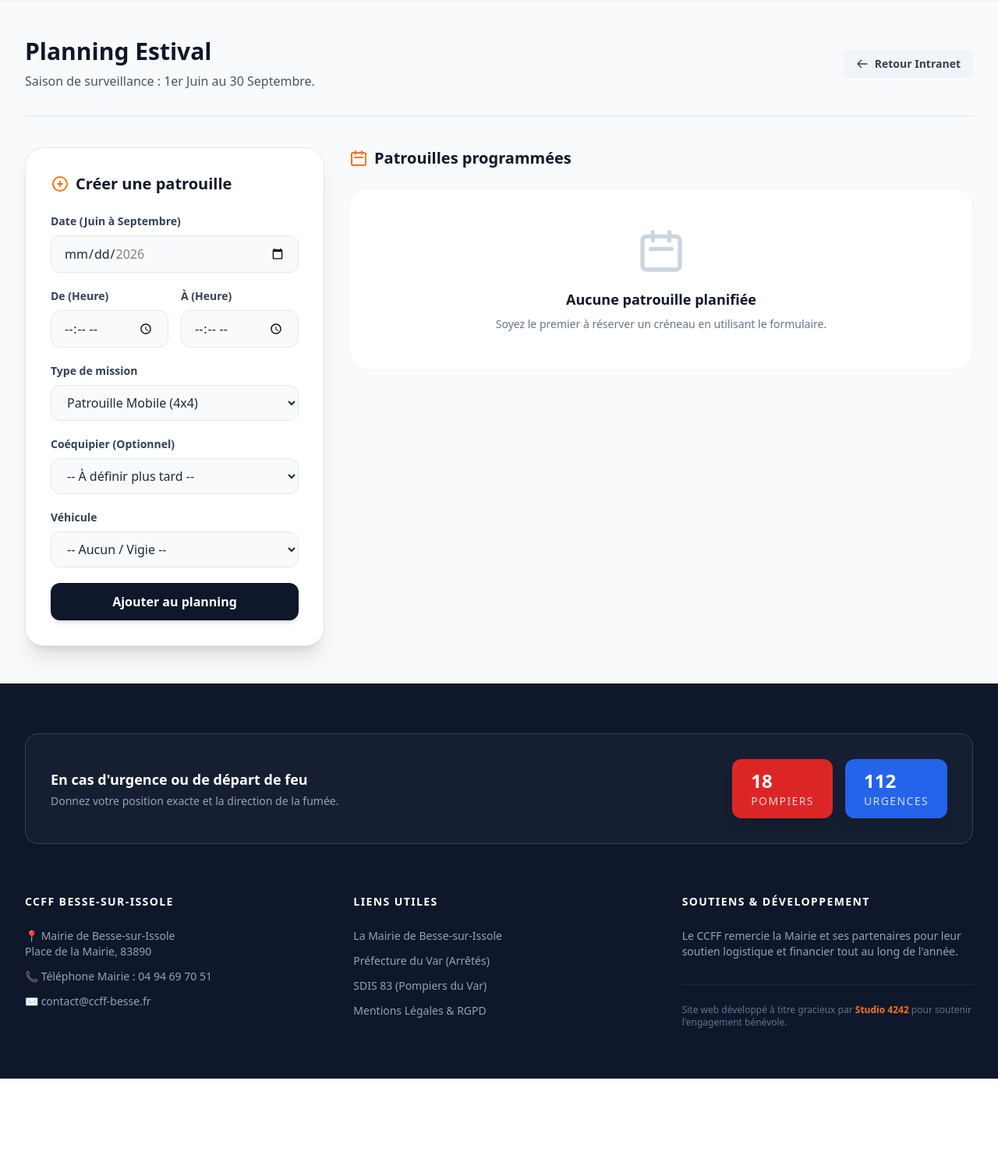
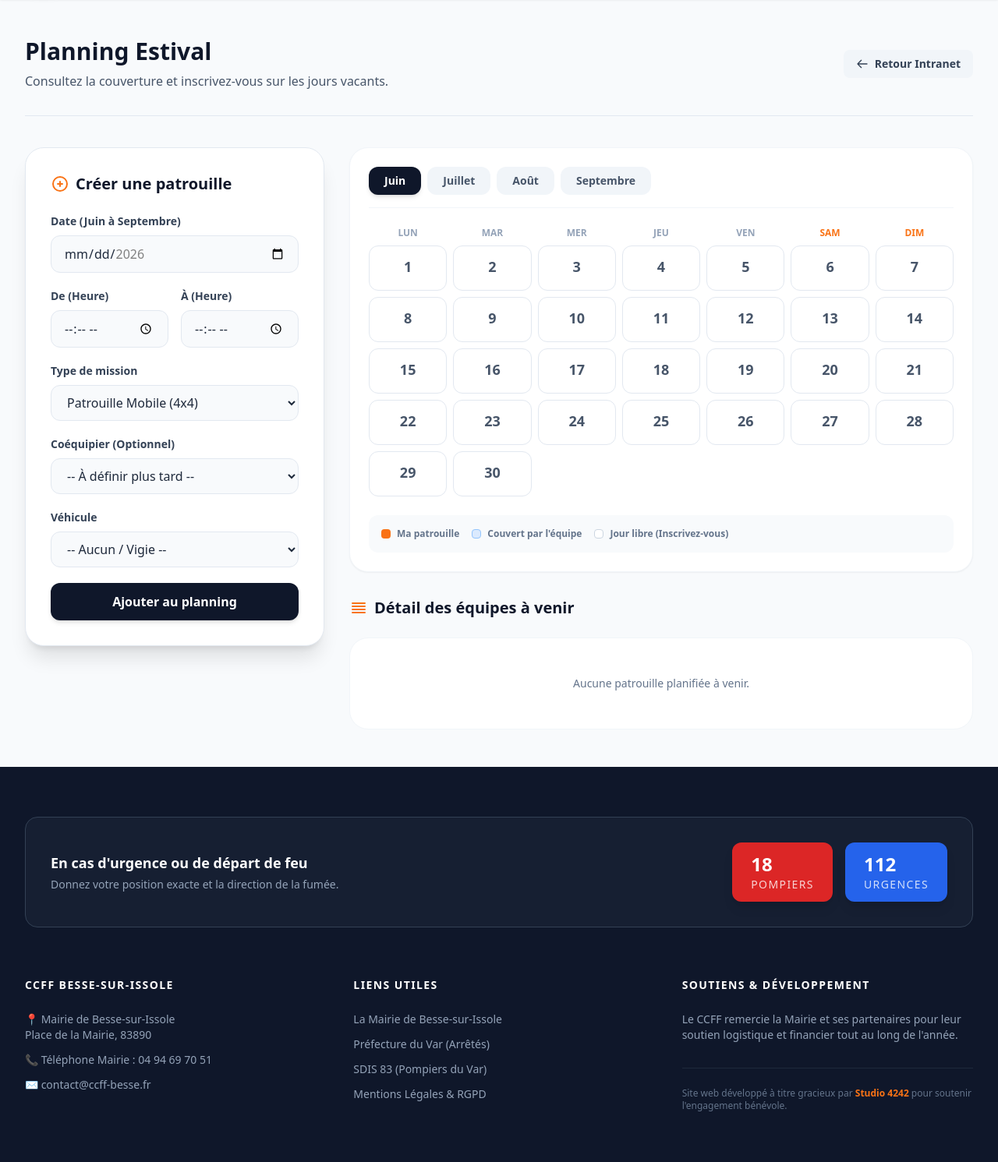
Before and after one commit to Gwenael8389/CCFF, a Django app: page /intranet/planning/ in a window 1280 px wide. Shown: the part 80-1571 px from the top of the page at 78% size. Before the commit the page ends 1464 px from the top, so only its background shows below. Run offline with Django 4.2, Linux system fonts and the light colour scheme; a user stored in the database is signed in; tables that the repository leaves empty hold one stand-in row (values such as "Sample post"); some libraries are stand-ins or nearby versions.

Commit message:
planning calendrier

```diff
--- a/core/views.py
+++ b/core/views.py
@@ -6,8 +6,7 @@ from django.contrib.auth.decorators import login_required
 from datetime import date
 from django.utils import timezone
 from django.db.models import Q
-
-
+import calendar
 
 def home(request):
     nb_benevoles = User.objects.filter(is_active=True).count()
@@ -108,7 +107,19 @@ def intranet(request):
 
 @login_required(login_url='/connexion/')
 def planning(request):
-    # SI LE BENEVOLE SOUMET LE FORMULAIRE DE CRÉATION
+    annee = timezone.now().year
+    mois_actuel = timezone.now().month
+
+    # 1. GESTION DE LA NAVIGATION DES MOIS (Juin à Septembre)
+    try:
+        mois_selectionne = int(request.GET.get('mois', mois_actuel))
+        # Si on est hors saison ou qu'on triche avec l'URL, on force entre Juin (6) et Septembre (9)
+        if mois_selectionne not in [6, 7, 8, 9]:
+            mois_selectionne = 6 if mois_actuel < 6 else (9 if mois_actuel > 9 else mois_actuel)
+    except ValueError:
+        mois_selectionne = 6
+
+    # 2. SOUMISSION DU FORMULAIRE (Inscription)
     if request.method == 'POST':
         date_p = request.POST.get('date_patrouille')
         heure_d = request.POST.get('heure_debut')
@@ -121,24 +132,57 @@ def planning(request):
             date_patrouille=date_p, heure_debut=heure_d, heure_fin=heure_f,
             type_patrouille=type_p, chef_de_bord=request.user
         )
-
         if coequipier_id: nouvelle_patrouille.coequipier_id = coequipier_id
         if vehicule_id: nouvelle_patrouille.vehicule_id = vehicule_id
 
         nouvelle_patrouille.save()
         messages.success(request, "Votre patrouille a été ajoutée au planning !")
-        return redirect('planning')
+        # On redirige vers le même mois pour ne pas perdre l'utilisateur
+        return redirect(f'/intranet/planning/?mois={mois_selectionne}')
 
-    # AFFICHAGE DE LA PAGE
-    patrouilles = Patrouille.objects.filter(date_patrouille__gte=timezone.now().date()).order_by('date_patrouille')
-    benevoles = User.objects.filter(is_active=True).exclude(id=request.user.id) # Tous les autres bénévoles
+    # 3. GÉNÉRATION DU CALENDRIER VISUEL
+    patrouilles_du_mois = Patrouille.objects.filter(date_patrouille__year=annee, date_patrouille__month=mois_selectionne)
+
+    # On trie intelligemment en mémoire pour ne pas surcharger la base de données
+    jours_mes_patrouilles = set()
+    jours_autres_patrouilles = set()
+
+    for p in patrouilles_du_mois:
+        if p.chef_de_bord == request.user or p.coequipier == request.user:
+            jours_mes_patrouilles.add(p.date_patrouille)
+        else:
+            jours_autres_patrouilles.add(p.date_patrouille)
+
+    # Création de la matrice du calendrier
+    cal = calendar.Calendar(firstweekday=0) # Semaine commence le Lundi
+    jours_mois = cal.itermonthdates(annee, mois_selectionne)
+
+    calendrier_data = []
+    aujourdhui = date.today()
+
+    for jour in jours_mois:
+        if jour.month != mois_selectionne:
+            calendrier_data.append({'hors_mois': True}) # Cases vides du calendrier
+        else:
+            calendrier_data.append({
+                'date': jour,
+                'hors_mois': False,
+                'passe': jour < aujourdhui,
+                'mes_patrouilles': jour in jours_mes_patrouilles,
+                'autres_patrouilles': jour in jours_autres_patrouilles,
+            })
+
+    # 4. DONNÉES GLOBALES POUR LA PAGE
+    patrouilles_futures = Patrouille.objects.filter(date_patrouille__gte=aujourdhui).order_by('date_patrouille', 'heure_debut')
+    benevoles = User.objects.filter(is_active=True).exclude(id=request.user.id)
     vehicules = Materiel.objects.filter(categorie='VEHICULE', en_service=True)
-
-    # On calcule dynamiquement l'année en cours pour contraindre le calendrier (Juin à Septembre)
-    annee = timezone.now().year
+    mois_noms = {6: 'Juin', 7: 'Juillet', 8: 'Août', 9: 'Septembre'}
 
     return render(request, 'planning.html', {
-        'patrouilles': patrouilles,
+        'calendrier': calendrier_data,
+        'mois_selectionne': mois_selectionne,
+        'mois_noms': mois_noms,
+        'patrouilles': patrouilles_futures,
         'benevoles': benevoles,
         'vehicules': vehicules,
         'date_min': f"{annee}-06-01",
--- a/templates/planning.html
+++ b/templates/planning.html
@@ -8,7 +8,7 @@
     <div class="flex flex-col md:flex-row justify-between items-center mb-10 border-b border-slate-200 pb-8">
         <div>
             <h1 class="text-3xl font-black text-slate-900 mb-2">Planning Estival</h1>
-            <p class="text-slate-600">Saison de surveillance : 1er Juin au 30 Septembre.</p>
+            <p class="text-slate-600">Consultez la couverture et inscrivez-vous sur les jours vacants.</p>
         </div>
         <div class="mt-4 md:mt-0">
             <a href="{% url 'intranet' %}" class="bg-slate-100 text-slate-700 px-4 py-2 rounded-lg font-bold hover:bg-slate-200 transition text-sm flex items-center gap-2">
@@ -35,7 +35,7 @@
                     Créer une patrouille
                 </h2>
 
-                <form method="POST" action="{% url 'planning' %}" class="space-y-5">
+                <form method="POST" action="{% url 'planning' %}?mois={{ mois_selectionne }}" class="space-y-5">
                     {% csrf_token %}
 
                     <div>
@@ -90,9 +90,62 @@
         </div>
 
         <div class="lg:col-span-2">
+
+            <div class="bg-white rounded-3xl p-6 border border-slate-100 shadow-sm mb-8">
+
+                <div class="flex flex-wrap gap-2 mb-6 border-b border-slate-100 pb-4">
+                    {% for m_num, m_nom in mois_noms.items %}
+                        <a href="?mois={{ m_num }}" class="px-5 py-2 rounded-xl font-bold transition text-sm {% if m_num == mois_selectionne %}bg-slate-900 text-white shadow-md{% else %}bg-slate-100 text-slate-600 hover:bg-slate-200{% endif %}">
+                            {{ m_nom }}
+                        </a>
+                    {% endfor %}
+                </div>
+
+                <div class="grid grid-cols-7 gap-1 md:gap-2 text-center mb-2">
+                    <div class="text-xs font-black text-slate-400">LUN</div>
+                    <div class="text-xs font-black text-slate-400">MAR</div>
+                    <div class="text-xs font-black text-slate-400">MER</div>
+                    <div class="text-xs font-black text-slate-400">JEU</div>
+                    <div class="text-xs font-black text-slate-400">VEN</div>
+                    <div class="text-xs font-black text-brand-500">SAM</div>
+                    <div class="text-xs font-black text-brand-500">DIM</div>
+                </div>
+
+                <div class="grid grid-cols-7 gap-1 md:gap-2">
+                    {% for jour in calendrier %}
+                        {% if jour.hors_mois %}
+                            <div class="p-2 md:p-3 bg-transparent"></div>
+                        {% else %}
+                            <div class="p-2 md:p-3 rounded-xl border flex flex-col items-center justify-center transition
+                                {% if jour.passe %}opacity-40 grayscale{% endif %}
+                                {% if jour.mes_patrouilles %}bg-brand-500 text-white border-brand-600 shadow-md transform hover:scale-105
+                                {% elif jour.autres_patrouilles %}bg-blue-50 text-blue-700 border-blue-200
+                                {% else %}bg-white text-slate-600 border-slate-200 hover:border-brand-500{% endif %}">
+
+                                <span class="font-black text-lg">{{ jour.date.day }}</span>
+
+                                <div class="flex gap-1 mt-1">
+                                    {% if jour.mes_patrouilles %}
+                                        <div class="w-1.5 h-1.5 rounded-full bg-white"></div>
+                                    {% elif jour.autres_patrouilles %}
+                                        <div class="w-1.5 h-1.5 rounded-full bg-blue-500"></div>
+                                    {% endif %}
+                                </div>
+                            </div>
+                        {% endif %}
+                    {% endfor %}
+                </div>
+
+                <div class="flex flex-wrap items-center gap-4 mt-6 text-xs font-bold text-slate-500 bg-slate-50 p-4 rounded-xl">
+                    <div class="flex items-center gap-2"><div class="w-3 h-3 rounded bg-brand-500"></div> Ma patrouille</div>
+                    <div class="flex items-center gap-2"><div class="w-3 h-3 rounded bg-blue-100 border border-blue-300"></div> Couvert par l'équipe</div>
+                    <div class="flex items-center gap-2"><div class="w-3 h-3 rounded bg-white border border-slate-300"></div> Jour libre (Inscrivez-vous)</div>
+                </div>
+            </div>
+
             <h2 class="text-xl font-black text-slate-900 mb-6 flex items-center gap-2">
-                <svg class="w-6 h-6 text-brand-500" fill="none" stroke="currentColor" viewBox="0 0 24 24"><path stroke-linecap="round" stroke-linejoin="round" stroke-width="2" d="M8 7V3m8 4V3m-9 8h10M5 21h14a2 2 0 002-2V7a2 2 0 00-2-2H5a2 2 0 00-2 2v12a2 2 0 002 2z"></path></svg>
-                Patrouilles programmées
+                <svg class="w-6 h-6 text-brand-500" fill="none" stroke="currentColor" viewBox="0 0 24 24"><path stroke-linecap="round" stroke-linejoin="round" stroke-width="2" d="M4 6h16M4 10h16M4 14h16M4 18h16"></path></svg>
+                Détail des équipes à venir
             </h2>
 
             <div class="space-y-4">
@@ -143,9 +196,7 @@
                 </div>
                 {% empty %}
                 <div class="bg-white rounded-3xl p-12 border border-slate-100 text-center">
-                    <svg class="w-16 h-16 text-slate-300 mx-auto mb-4" fill="none" stroke="currentColor" viewBox="0 0 24 24"><path stroke-linecap="round" stroke-linejoin="round" stroke-width="2" d="M8 7V3m8 4V3m-9 8h10M5 21h14a2 2 0 002-2V7a2 2 0 00-2-2H5a2 2 0 00-2 2v12a2 2 0 002 2z"></path></svg>
-                    <h3 class="text-lg font-bold text-slate-900 mb-2">Aucune patrouille planifiée</h3>
-                    <p class="text-slate-500 text-sm">Soyez le premier à réserver un créneau en utilisant le formulaire.</p>
+                    <p class="text-slate-500 text-sm">Aucune patrouille planifiée à venir.</p>
                 </div>
                 {% endfor %}
             </div>
```
